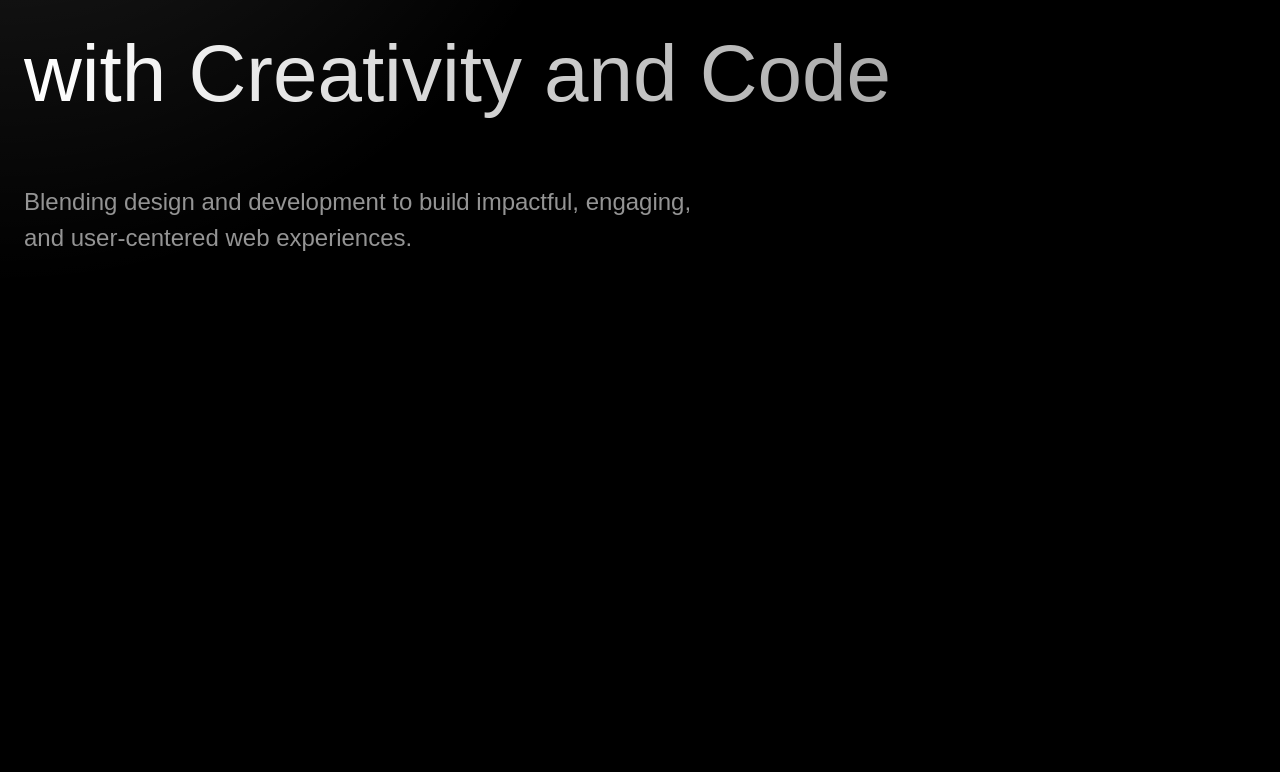
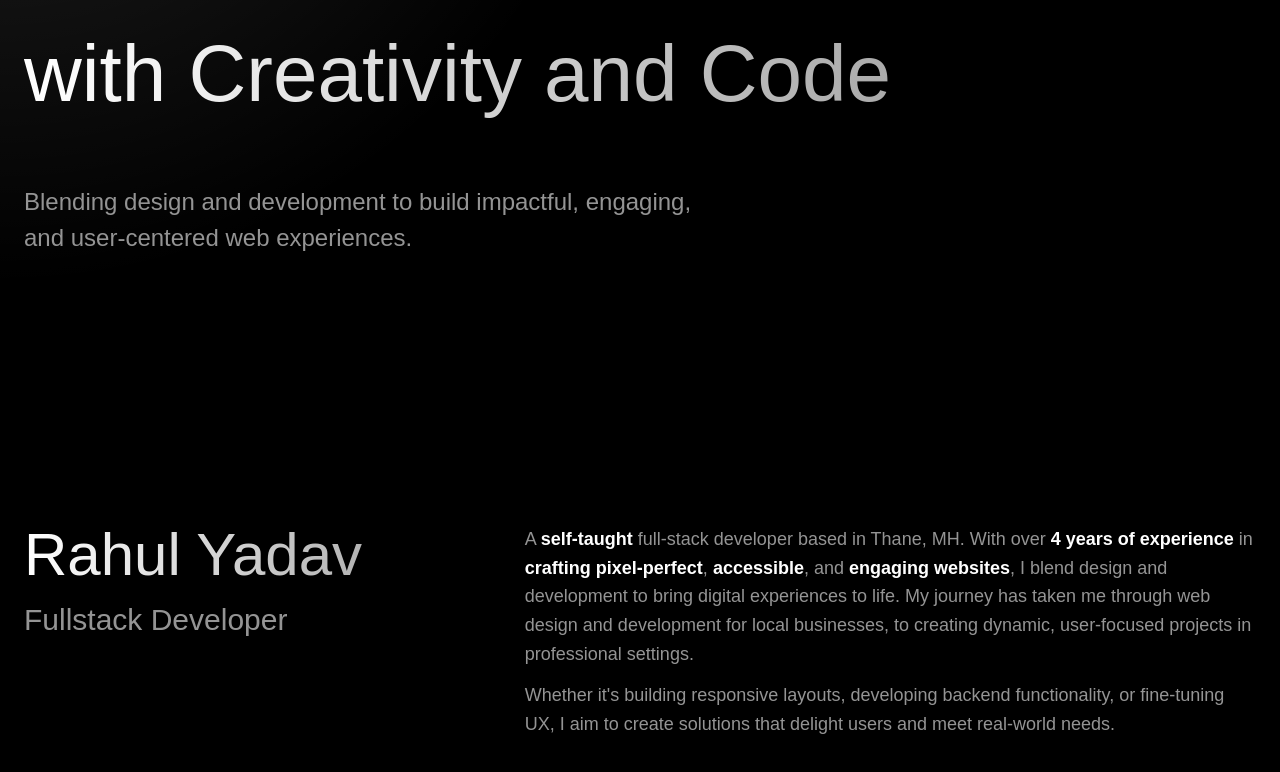
Before and after one commit to rahul-3-real/portfolio-v4, a Next.js app: page / in a window 1280 px wide. Shown: the part 354-1126 px from the top of the page. Before the commit the page ends 800 px from the top, so only its background shows below. Built offline with nearby package versions, Linux system fonts and the light colour scheme; a web font is replaced by a local one.

Commit message:
Added About Us section

```diff
--- a/src/app/page.jsx
+++ b/src/app/page.jsx
@@ -1,10 +1,10 @@
-import { Hero } from "@/components/sections";
+import { Hero, HomeAbout } from "@/components/sections";
 
 const Home = () => {
   return (
     <>
       <Hero />
-      <h1 className="text-clip">Home</h1>
+      <HomeAbout />
     </>
   );
 };
--- a/src/components/Cursor.jsx
+++ b/src/components/Cursor.jsx
@@ -25,7 +25,7 @@ const Cursor = () => {
 
   return (
     <div
-      className="pointer-events-none fixed inset-0 -z-1 transition duration-300 lg:absolute h-full w-screen"
+      className="pointer-events-none fixed inset-0 -z-1 transition duration-300 h-full w-screen"
       ref={cursorRef}
       style={{
         background: `radial-gradient(800px circle at 0px 0px, #ffffff26, transparent 80%)`,
--- /dev/null
+++ b/src/components/sections/HomeAbout.jsx
@@ -0,0 +1,35 @@
+const HomeAbout = () => {
+  return (
+    <section className="section">
+      <div className="container">
+        <div className="grid grid-cols-2 md:grid-cols-5 gap-5">
+          <div className="md:col-span-2 col-auto">
+            <h1 className="heading mb-5">Rahul Yadav</h1>
+            <h2 className="sub-heading">Fullstack Developer</h2>
+          </div>
+          <div className="md:col-span-3 col-auto">
+            <p className="mb-3">
+              A <b className="text-light">self-taught</b> full-stack developer
+              based in Thane, MH. With over{" "}
+              <b className="text-light">4 years of experience</b> in{" "}
+              <b className="text-light">crafting pixel-perfect</b>,{" "}
+              <b className="text-light">accessible</b>, and{" "}
+              <b className="text-light">engaging websites</b>, I blend design
+              and development to bring digital experiences to life. My journey
+              has taken me through web design and development for local
+              businesses, to creating dynamic, user-focused projects in
+              professional settings.
+            </p>
+            <p>
+              Whether it's building responsive layouts, developing backend
+              functionality, or fine-tuning UX, I aim to create solutions that
+              delight users and meet real-world needs.
+            </p>
+          </div>
+        </div>
+      </div>
+    </section>
+  );
+};
+
+export default HomeAbout;
--- a/src/components/sections/index.jsx
+++ b/src/components/sections/index.jsx
@@ -1,3 +1,4 @@
 import Hero from "./Hero";
+import HomeAbout from "./HomeAbout";
 
-export { Hero };
+export { Hero, HomeAbout };
--- a/src/static/css/global.css
+++ b/src/static/css/global.css
@@ -46,6 +46,7 @@ body {
   padding: 0;
   background-color: var(--dark);
   overflow-x: hidden;
+  overflow-y: auto;
   position: relative;
 }
 h1,
@@ -77,7 +78,7 @@ video {
   width: 100%;
 }
 p {
-  font-size: 16px;
+  font-size: 18px;
   color: var(--light-alt);
   line-height: 160%;
 }
@@ -86,4 +87,20 @@ p {
 .section {
   position: relative;
   padding: 100px 0;
+  background-color: transparent;
 }
+
+/* Headings */
+.heading {
+  font-size: 60px;
+  font-family: var(--sans-serif-alt);
+  background: linear-gradient(to right, var(--light), var(--light-alt));
+  background-clip: text;
+  -webkit-text-fill-color: transparent;
+  text-transform: capitalize;
+}
+.sub-heading {
+  font-size: 30px;
+  color: var(--light-alt);
+  text-transform: capitalize;
+}
```
Also changed, not shown: .eslintrc.json.
